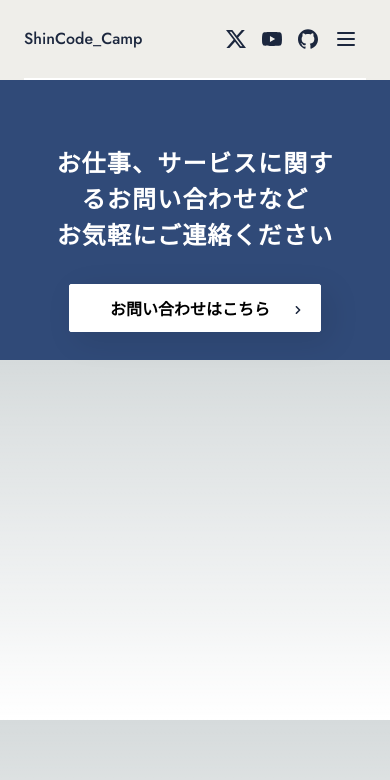
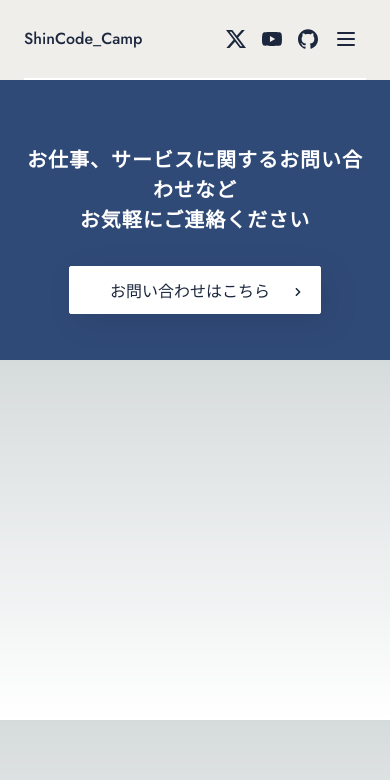
Before and after one commit to Shin-sibainu/shincode-portfolio-site, a Next.js app: page / in a window 390 px wide. Shown: the top 780 px of the page. Built offline with nearby package versions, Linux system fonts and the light colour scheme.

Commit message:
コンタクトページへのリンクコンポーネントのレスポンシブ対応

```diff
--- a/src/app/components/layouts/Contact/Contact.tsx
+++ b/src/app/components/layouts/Contact/Contact.tsx
@@ -4,15 +4,15 @@ import React from 'react'
 
 const Contact = () => {
   return (
-    <div className="bg-primary-900 w-full h-[280px] py-16 px-6.67">
+    <div className="bg-primary-900 w-full h-[280px] py-16 px-0 md:px-6.67">
       <div className="w-full max-w-[1248px] px-6">
-        <div className="gap-8 flex flex-col items-center">
-          <div className="text-white font-notoSansJP text-2xl leading-9 font-bold tracking-wider text-center">
+        <div className="gap-8 flex flex-col items-center font-notoSansJP">
+          <div className="text-white md:text-2xl text-xl md:leading-9 leading-[30px] font-bold tracking-wider text-center">
             <p>お仕事、サービスに関するお問い合わせなど</p>
             <p>お気軽にご連絡ください</p>
           </div>
           <Link href="/#" className="flex items-center gap-5 bg-white py-3 w-[252px] h-12 rounded-sm border border-white transition duration-300 ease-out hover:bg-primary-100 shadow-custom">
-            <p className="font-notoSansJP text-base font-bold text-left pl-10">お問い合わせはこちら</p>
+            <p className="text-base font-medium leading-6 text-left pl-10 text-primary-950">お問い合わせはこちら</p>
             <Image
               src="/button_arrow.svg"
               width={6}
```
